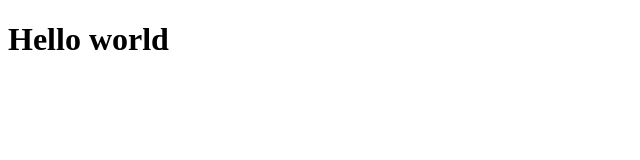
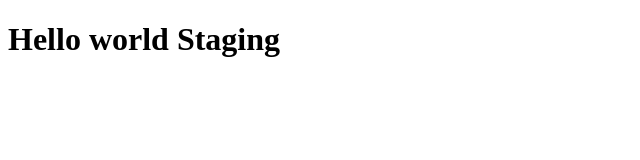
Before and after one commit to BirasaDivine/Baumeister_TheGym_1, a plain HTML site: page index.html in a window 1280 px wide. Shown: the whole page, without its empty margins (0-640 px from the left). Drawn offline with Linux system fonts and the light colour scheme.

Commit message:
add staging

```diff
--- a/index.html
+++ b/index.html
@@ -1,12 +1,11 @@
 <!DOCTYPE html>
 <html lang="en">
-<head>
-    <meta charset="UTF-8">
-    <meta name="viewport" content="width=device-width, initial-scale=1.0">
+  <head>
+    <meta charset="UTF-8" />
+    <meta name="viewport" content="width=device-width, initial-scale=1.0" />
     <title>Document</title>
-</head>
-<body>
-    <h1>Hello world</h1>
-
-</body>
+  </head>
+  <body>
+    <h1>Hello world Staging</h1>
+  </body>
 </html>
```
